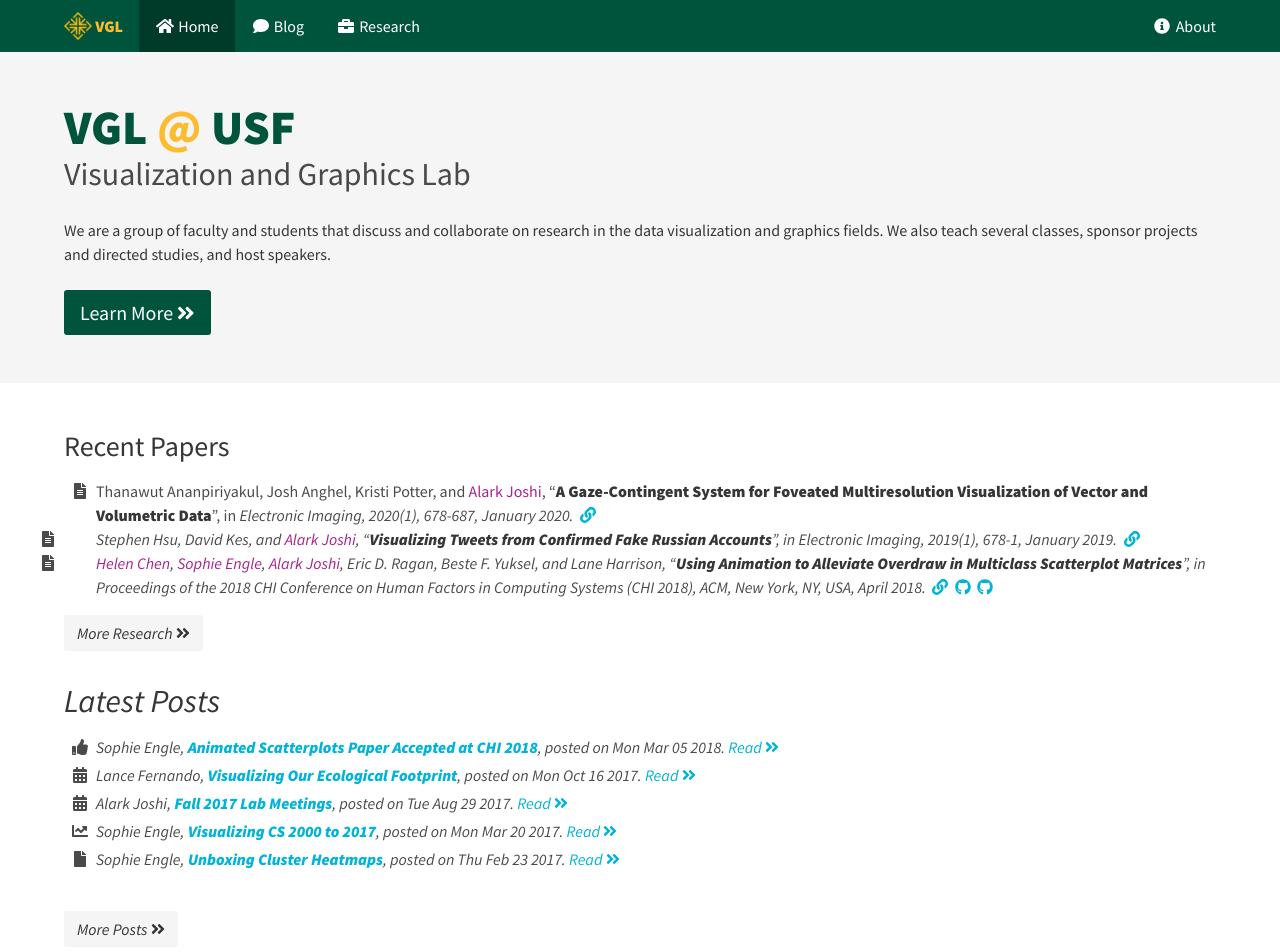
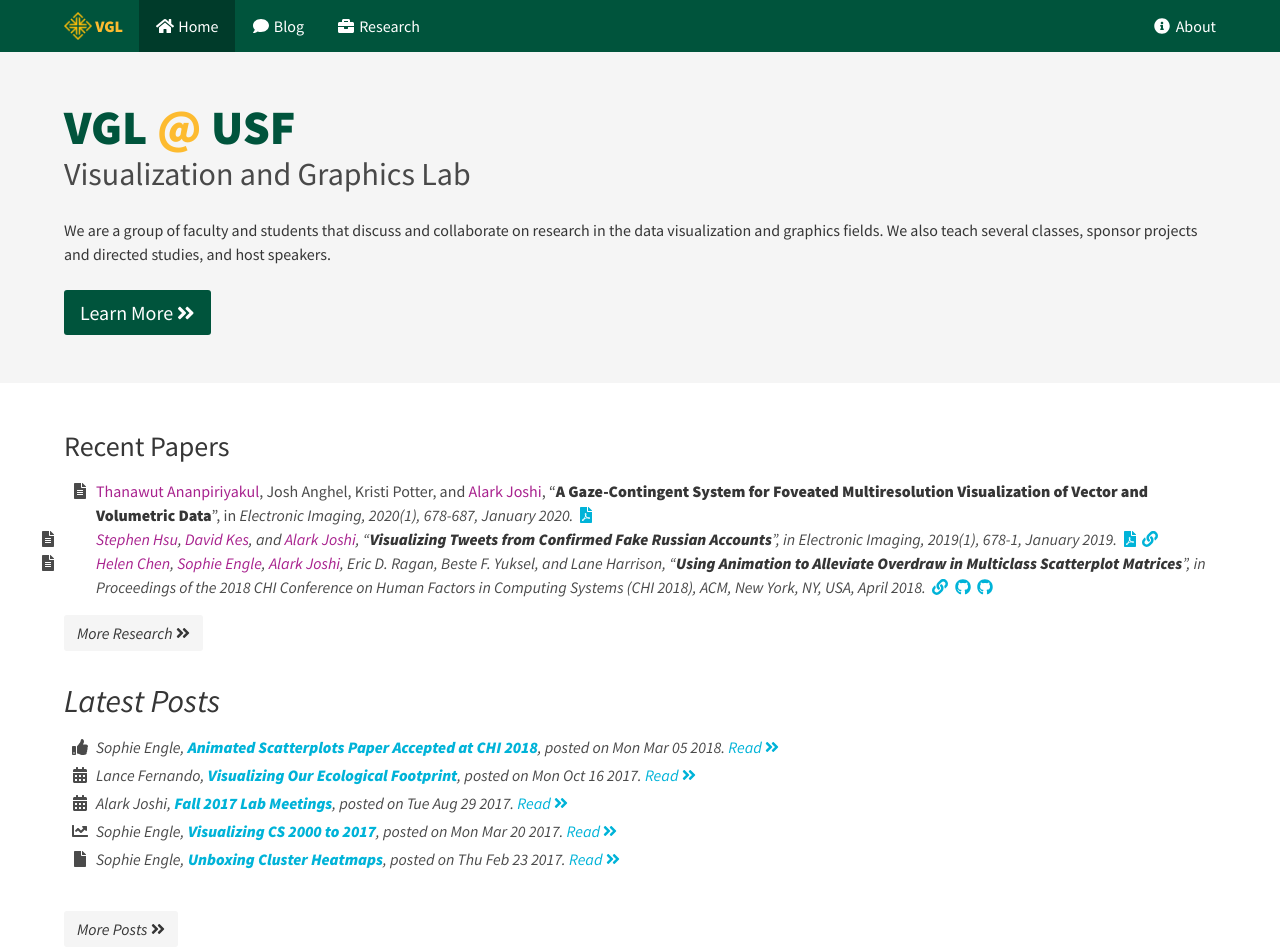
Before and after one commit to usfvgl/usfvgl.github.io, a Jekyll site: the page built from index.html, in a window 1280 px wide and 1220 px high. Shown: the top 952 px of the window. Built offline with Jekyll 4.4.1, drawn with Linux system fonts in a browser that asks for light colours; nearby versions of some CDN libraries; some of the changed lines change nothing that is shown.

Commit message:
Update papers.yml

```diff
--- a/_data/papers.yml
+++ b/_data/papers.yml
@@ -258,18 +258,20 @@ publications:
 
   - title   : 'Visualizing Tweets from Confirmed Fake Russian Accounts'
     authors :
-      - 'Stephen Hsu'
-      - 'David Kes'
+      - '<u>Stephen Hsu</u>'
+      - '<u>David Kes</u>'
       - '<u>Alark Joshi</u>'
     cite    : '<em>Electronic Imaging, 2019(1), 678-1'
     date    : 2019-01-26
     links   :
       - link: 'http://vgl.cs.usfca.edu/assets/VDA2018.pdf'
+        icon: 'fas fa-file-pdf'
+      - link: 'https://www.ingentaconnect.com/content/ist/ei/2019/00002019/00000001/art00004'
         icon: 'fas fa-link'
 
   - title   : 'A Gaze-Contingent System for Foveated Multiresolution Visualization of Vector and Volumetric Data'
     authors :
-      - 'Thanawut Ananpiriyakul'
+      - '<u>Thanawut Ananpiriyakul</u>'
       - 'Josh Anghel'
       - 'Kristi Potter'
       - '<u>Alark Joshi</u>'
@@ -277,4 +279,4 @@ publications:
     date    : 2020-01-30
     links   :
       - link: 'http://vgl.cs.usfca.edu/assets/Foveated_Visualization___VDA_2020.pdf'
-        icon: 'fas fa-link'
+        icon: 'fas fa-file-pdf'
```
